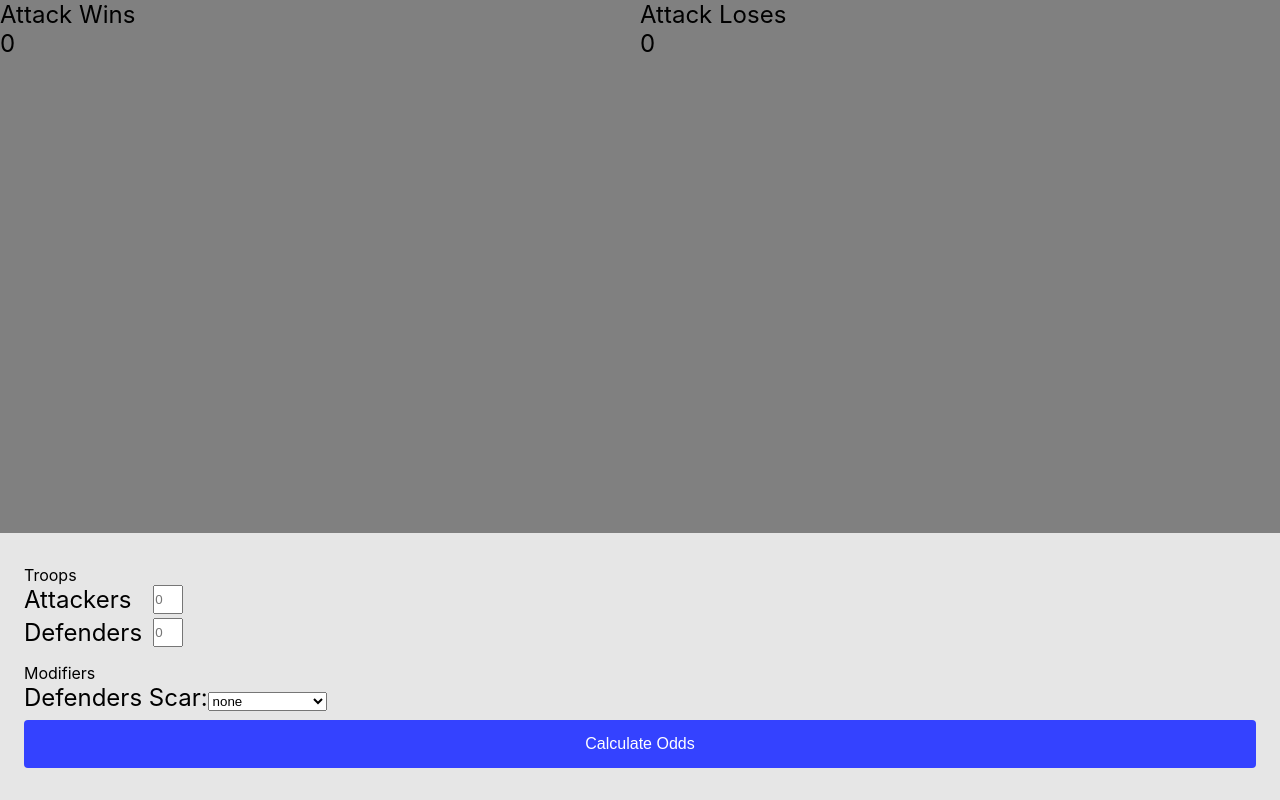
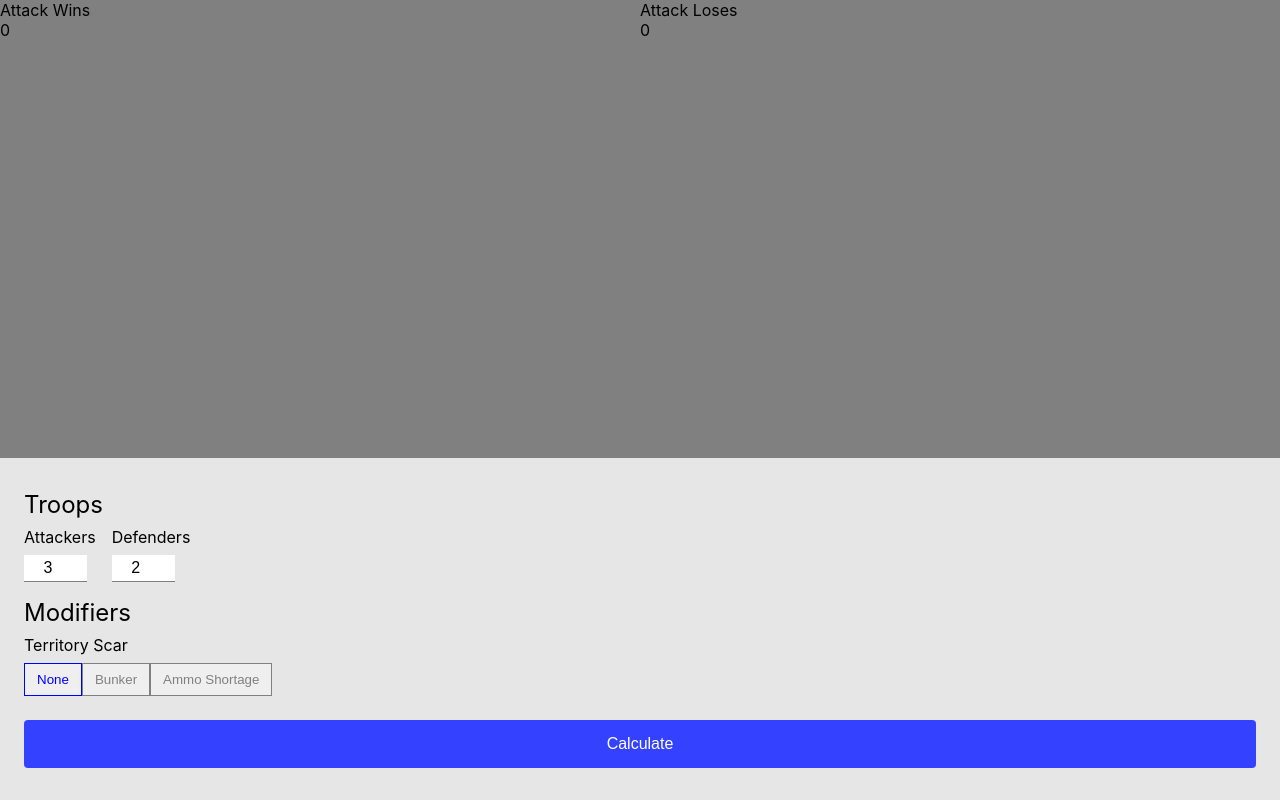
Before and after one commit to MDBoticano/risk-calc, a React (Create React App) app: page / in a window 1280 px wide. Built offline with nearby package versions, Linux system fonts and the light colour scheme.

Commit message:
WIP: Styling -- added styled-components

```diff
--- a/package.json
+++ b/package.json
@@ -9,7 +9,8 @@
     "node-sass": "^4.13.1",
     "react": "^16.12.0",
     "react-dom": "^16.12.0",
-    "react-scripts": "3.3.0"
+    "react-scripts": "3.3.0",
+    "styled-components": "^5.0.1"
   },
   "scripts": {
     "start": "react-scripts start",
--- a/src/App.js
+++ b/src/App.js
@@ -1,13 +1,15 @@
 import React, { useState } from 'react';
 import './App.scss';
+
+import { RadioButtons } from './RadioButtons';
 
 import {
   RollNode,
 } from './utilities/RollNode';
 
 const App = () => {
-  const [numAttackers, setNumAttackers] = useState("");
-  const [numDefenders, setNumDefenders] = useState("");
+  const [numAttackers, setNumAttackers] = useState(3);
+  const [numDefenders, setNumDefenders] = useState(2);
   const [modifiers, setModifiers] = useState({ defender: "" });
 
   const [oddsAttackWins, setOddsAttackWins] = useState([]);
@@ -33,12 +35,6 @@ const App = () => {
     setOddsAttackWins(attackWins);
     setOddsAttackLoses(attackLoses);
   };
-
-  // const resetForm = () => {
-  //   setNumAttackers(0);
-  //   setNumDefenders(0);
-  //   setModifiers({ defender: "" });
-  // };
 
   const displayOutcomes = (outcomeArray) => {
     const displayedOutcomes = outcomeArray.map((outcome) => {
@@ -74,6 +70,7 @@ const App = () => {
 
   return (
     <div className="App">
+
       <div className="outcomesTable">
         <div className="outcomesTable__wins">
           <p>Attack Wins</p>
@@ -88,37 +85,61 @@ const App = () => {
       </div>
 
       <form className="inputsForm" onSubmit={(event) => calculateOdds(event)}>
-        <div className="inputsForm__section troopsCount">
+        <div className="inputsForm__section troopCount">
           <p className="inputsForm__sectionLabel">Troops</p>
-          <div className="inputsForm__input">
-            <label htmlFor="numAttackers">Attackers</label>
+          <div className="troopsInput">
+
+          <div className="inputsForm__input troopsInput__rowItem">
+            <label className="inputsForm__inputLabel" htmlFor="numAttackers">
+              Attackers
+            </label>
+            <div className="inputsForm__inputField">
               <input
-              type="number" name="numAttackers" min="1" max="15"
-              value={numAttackers} placeholder="0" required
+                type="number" required
+                name="numAttackers" id="numAttackers"
+                min="1" max="15"
+                value={numAttackers} placeholder="0"
                 onChange={(event) => setNumAttackers(event.target.value)}
               />
+            </div>
+          </div>
 
-            <label htmlFor="numDefenders">Defenders</label>
+          <div className="inputsForm__input troopsInput__rowItem">
+            <label className="inputsForm__inputLabel" htmlFor="numDefenders">
+              Defenders
+            </label>
+            <div className="inputsForm__inputField">
               <input
-              type="number" name="numDefenders" min="1" max="15"
-              value={numDefenders} placeholder="0" required
+                type="number" required
+                name="numDefenders" id="numDefenders"
+                min="1" max="15"
+                value={numDefenders} placeholder="0"
                 onChange={(event) => setNumDefenders(event.target.value)}
               />
             </div>
           </div>
+          </div>
+        </div>
 
-        <div className="inputsForm__section modifiers">
+        <div className="inputsForm__section">
           <p className="inputsForm__sectionLabel">Modifiers</p>
-          <label htmlFor="defenderModifiers">Defenders Scar:</label>
-          <select onChange={(event) => modifyModifiers(event.target.value)}>
-            <option value="n/a">none</option>
-            <option value="bunker">Bunker</option>
-            <option value="ammoShortage">Ammo Shortage</option>
-          </select>
+          <div className="inputsForm__input">
+            <label htmlFor="defenderModifiers">Territory Scar</label>
+            <div className="inputsForm__inputField">
+              <RadioButtons
+                buttons={[
+                  { value: "", label: "None" },
+                  { value: "bunker", label: "Bunker" },
+                  { value: "ammoShortage", label: "Ammo Shortage" },
+                ]}
+                callback={modifyModifiers}
+              />
+            </div>
+          </div>
         </div>
 
         <button className="inputsForm__submit" type="submit">
-          Calculate Odds
+          Calculate
         </button>
       </form>
     </div>
--- a/src/App.scss
+++ b/src/App.scss
@@ -1,11 +1,5 @@
-body {
-  background-color: salmon;
-}
-
 .App {
   height: 100vh;
-
-  font-size: 1.5rem;
 
   display: flex;
   flex-direction: column;
@@ -16,28 +10,36 @@ body {
   width: 100%;
   background-color: rgb(230, 230, 230);
 
+  &__input {
+    input {
+      padding: 0.25rem;
+      border: none;
+      border-bottom: solid 1px grey;
+
+      text-align: center;
+      font-size: 1rem;
+    }
+  }
+
   &__section {
     margin-top: 1rem;
 
     &Label {
-      font-size: 1rem;
+      margin-bottom: 0.5rem;
+      font-size: 1.5rem;
     }
   }
 
-  &__input {
-    display: grid;
-    grid-gap: 0.25rem 0.5rem;
-    grid-template-columns: 8ch 2ch;
-  }
-
-  button {
-    margin-right: 0.5rem;
+  &__inputField {
     margin-top: 0.5rem;
-    padding: 0.5rem;
-    font-size: 1rem;
   }
 
   &__submit {
+    margin-right: 0.5rem;
+    margin-top: 1.5rem;
+    padding: 0.5rem;
+    font-size: 1rem;
+
     appearance: none;
     width: 100%;
     height: 3rem;
@@ -47,6 +49,16 @@ body {
 
     background-color: rgb(52, 66, 255);
     color: white;
+  }
+}
+
+.troopsInput {
+  display: flex;
+
+  &__rowItem {
+    &:not(:first-child) {
+      margin-left: 1rem;
+    }
   }
 }
 
--- /dev/null
+++ b/src/RadioButtons.jsx
@@ -0,0 +1,51 @@
+import React, { useState } from 'react';
+import styled from 'styled-components';
+
+const RadioButton = styled.button`
+  appearance: none;
+  padding: 0.5rem 0.75rem;
+  border: solid 1px ${props => props.selected ? `blue` : `grey`};
+  color: ${props => props.selected ? `blue` : `grey` };
+
+  &:focus,
+  &:hover {
+    text-decoration: underline;
+    outline: thin;
+  }
+`;
+
+export const RadioButtons = ({ buttons, callback }) => {
+  const [selected, setSelected] = useState("");
+
+  const handleSelect = (value) => {
+    setSelected(value);
+    callback(value);
+  };
+
+  const makeButtons = (buttons) => {
+    const radioButtons = buttons.map((button) => {
+      const { label, value } = button;
+
+      const isSelected = () => { return value === selected ? true : false };
+
+      return (
+        <RadioButton
+          key={value}
+          type="button"
+          selected={isSelected(value)}
+          onClick={() => handleSelect(value)}
+        >
+          {label}
+        </RadioButton>
+      );
+    });
+
+    return radioButtons;
+  };
+
+  return (
+    <div className="radioButtons">
+      {makeButtons(buttons)}
+    </div>
+  );
+};
```
Also changed, not shown: 1 other file (tests, documents, lock files or other folders). Lines whose indentation alone changed are shown as unchanged.
